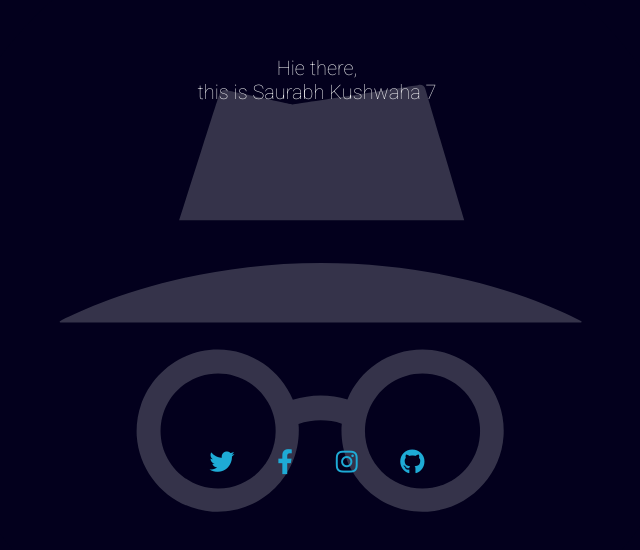
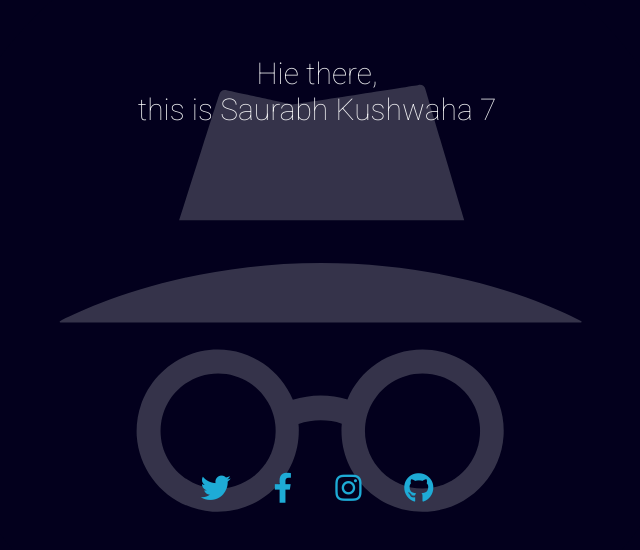
Before and after one commit to EricLiclair/ExelBlaze.github.io, a plain HTML site: page index.html in a window 1280 px wide. Shown: the part 104-654 px from the top of the page, without its empty margins (323-963 px from the left). Drawn offline with nearby package versions, Linux system fonts and the light colour scheme.

Commit message:
8 commit

```diff
--- a/style.css
+++ b/style.css
@@ -31,7 +31,7 @@ html {
   position: relative;
   top: 40vh;
   color: #1eabd6;
-  font-size: 2.5rem;
+  font-size: 3rem;
   margin: 2rem;
 }
 
@@ -42,7 +42,7 @@ html {
 .display4 {
   font-family: 'Roboto', sans-serif;
 
-  font-size: 2rem;
+  font-size: 3rem;
   font-weight: 100;
   color: #f2f2f4;
 }
```
